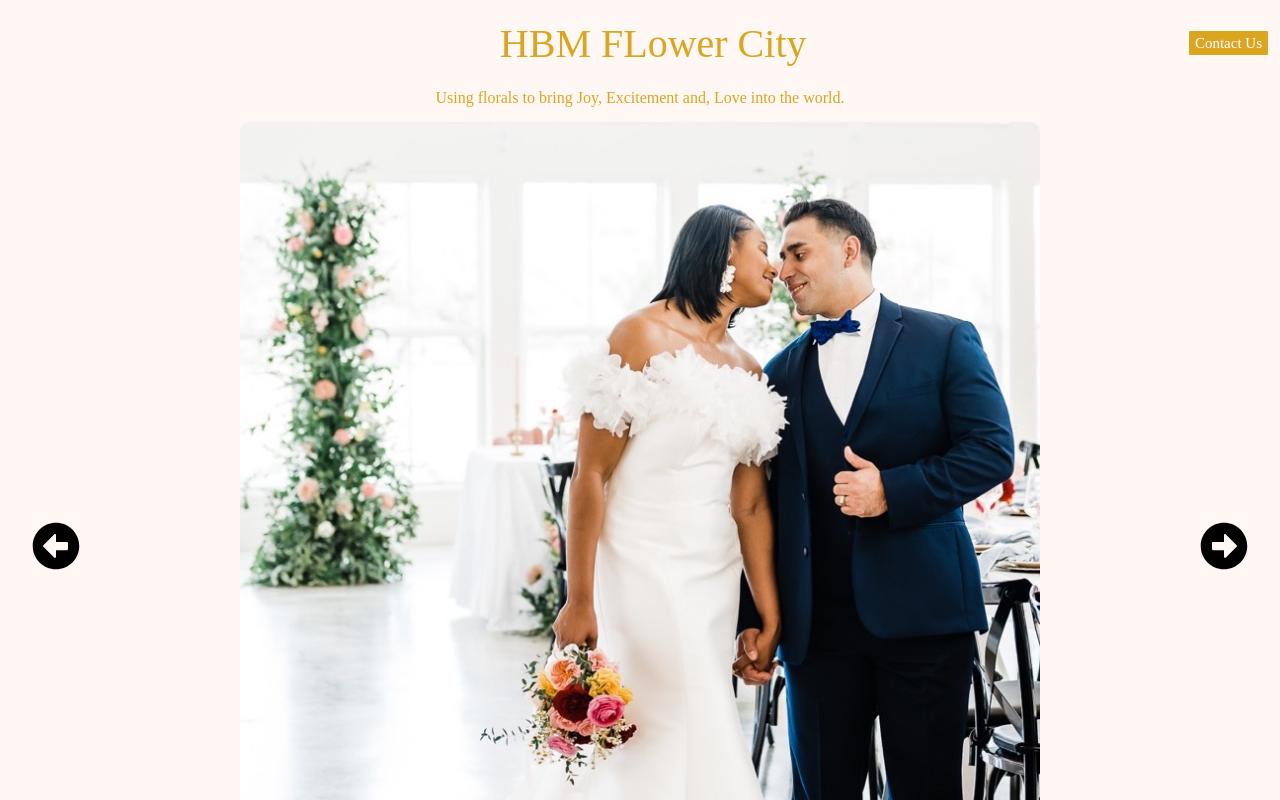
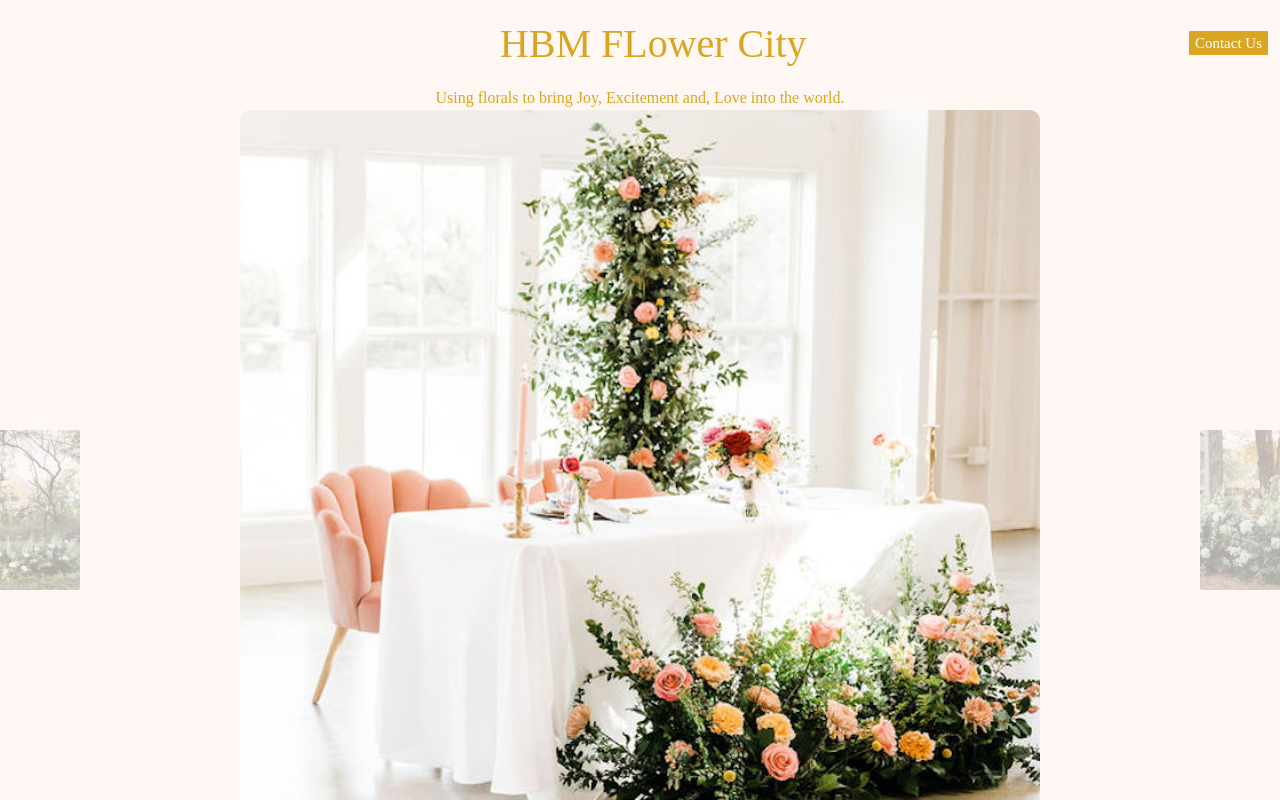
Before and after one commit to GPain2007/hbmflower-fullweb, a React (Create React App) app: page / in a window 1280 px wide. Shown: the top 800 px of the page. Built offline with nearby package versions, Linux system fonts and the light colour scheme; a web font is replaced by a local one.

Commit message:
changed carousel

```diff
--- a/src/App.css
+++ b/src/App.css
@@ -5,12 +5,12 @@
   background-size: cover;
 } */
 
-.second {
+/* .second {
   padding: 60px 90px;
   display: flex;
   justify-content: space-evenly;
   background-color: #fff7f4;
-}
+} */
 
 /* .third {
   padding: 92px;
@@ -18,11 +18,11 @@
   transition-duration: 0.9s;
   transition-delay: 0.289655s;
 } */
-
+/*
 .fourth {
   padding: 92px;
   padding-left: 250px;
-}
+} */
 
 .firstpic {
   padding: 0px;
@@ -55,7 +55,7 @@
 }
 
 .about-second {
-  padding: 60px 90px;
+  padding: 100px 90px;
   display: flex;
   justify-content: space-evenly;
   background-color: #fff7f4;
--- a/src/components/Carousel/Carousel.css
+++ b/src/components/Carousel/Carousel.css
@@ -44,16 +44,43 @@
 
 .carousel {
   position: relative;
-  height: 100%;
+  height: 100vh;
+  width: 100vw;
   display: flex;
   justify-content: center;
   align-items: center;
 }
 
 .image {
+  position: absolute;
   width: 800px;
   height: 800px;
+  top: 0;
+  right: 0;
+  left: 0;
+  bottom: 0;
+  margin: auto;
   border-radius: 10px;
+  object-fit: cover;
+  opacity: 0;
+  transition: 500ms;
+}
+.image--left {
+  transform: translateX(-80%) scale(0.2);
+  transition: 500ms;
+  opacity: 0.3;
+}
+
+.image--right {
+  transform: translateX(80%) scale(0.2);
+  transition: 500ms;
+  opacity: 0.3;
+}
+
+.image--active {
+  opacity: 1;
+  transform: scale(1);
+  z-index: 99;
 }
 
 .right-arrow {
@@ -76,3 +103,12 @@
   cursor: pointer;
   user-select: none;
 }
+.slide {
+  opacity: 0;
+  transition-duration: 2s ease;
+}
+.slide.active {
+  opacity: 1;
+  transition-duration: 2s;
+  transform: scale(1.08);
+}
--- a/src/components/Carousel/Carousel.js
+++ b/src/components/Carousel/Carousel.js
@@ -1,4 +1,4 @@
-import React, { useState } from "react";
+import React, { useState, useEffect } from "react";
 import "./Carousel.css";
 import { ImageData } from "./ImageData";
 import { FaArrowAltCircleRight, FaArrowAltCircleLeft } from "react-icons/fa";
@@ -15,49 +15,69 @@ import { FaArrowAltCircleRight, FaArrowAltCircleLeft } from "react-icons/fa";
 
 const Carousel = ({ slides }) => {
   const [currentImage, setCurrentImage] = useState(0);
-  const length = slides.length;
-  const nextSlide = () => {
-    setCurrentImage(currentImage === length - 1 ? 0 : currentImage + 1);
+  const mod = (n, m) => {
+    let result = n % m;
+    // Return a positive value
+    return result >= 0 ? result : result + m;
   };
 
-  const prevSlide = () => {
-    setCurrentImage(currentImage === 0 ? length - 1 : currentImage - 1);
-  };
+  useEffect(() => {
+    setTimeout(() => {
+      setCurrentImage((currentImage + 1) % ImageData.length);
+    }, 3000);
+  }, [currentImage]);
 
-  if (!Array.isArray(slides) || slides.length <= 0) {
-    return null;
-  }
-
-  // const nextImage = () => {
-  //   const newIndex = (currentImage + 1) % images.length;
-  //   setCurrentImage(newIndex);
+  //Old slide InFo
+  // const length = slides.length;
+  // const nextSlide = () => {
+  //   setCurrentImage(currentImage === length - 1 ? 0 : currentImage + 1);
   // };
 
-  // const prevImage = () => {
-  //   const newIndex = (currentImage + images.length - 1) % images.length;
-  //   setCurrentImage(newIndex);
+  // const prevSlide = () => {
+  //   setCurrentImage(currentImage === 0 ? length - 1 : currentImage - 1);
   // };
 
-  // return (
-  //   <div className="carousel">
-  //     <img src={images[currentImage]} alt={`Image ${currentImage}`} />
-  //     <button onClick={prevImage}>Prev</button>
-  //     <button onClick={nextImage}>Next</button>
-  //   </div>
-  // );
+  // if (!Array.isArray(slides) || slides.length <= 0) {
+  //   return null;
+  // }
+
   return (
     <section className="carousel">
-      <FaArrowAltCircleLeft className="left-arrow" onClick={prevSlide} />
-      <FaArrowAltCircleRight className="right-arrow" onClick={nextSlide} />
+      {/* <FaArrowAltCircleLeft className="left-arrow" />
+      <FaArrowAltCircleRight className="right-arrow" /> */}
       {ImageData.map((slide, index) => {
+        // return (
+        //   <div
+        //     className={index === currentImage ? "slide active" : "slide"}
+        //     key={index}
+        //   >
+        //     {index === currentImage && (
+        //       <img src={slide.src} alt={slide.alt} className="image" />
+        //     )}
+        //   </div>
+        // );
+        const indexLeft = mod(currentImage - 1, ImageData.length);
+        const indexRight = mod(currentImage + 1, ImageData.length);
+        let className = "";
+
+        if (index === currentImage) {
+          className = "image image--active";
+        } else if (index === indexRight) {
+          className = "image image--right";
+        } else if (index === indexLeft) {
+          className = " image image--left";
+        } else {
+          className = "image";
+        }
+
         return (
-          <div
-            className={index === currentImage ? "slide active" : "slide"}
-            key={index}
-          >
-            {index === currentImage && (
-              <img src={slide.src} alt={slide.alt} className="image" />
-            )}
+          <div style={{ height: "1000px" }}>
+            <img
+              src={slide.src}
+              alt={slide.alt}
+              className={className}
+              key={slide.id}
+            />
           </div>
         );
       })}
--- a/src/components/Header/Header.css
+++ b/src/components/Header/Header.css
@@ -24,5 +24,4 @@
   justify-content: center;
   white-space: pre-wrap;
   text-align: center;
-  padding-bottom: 12px;
 }
```
